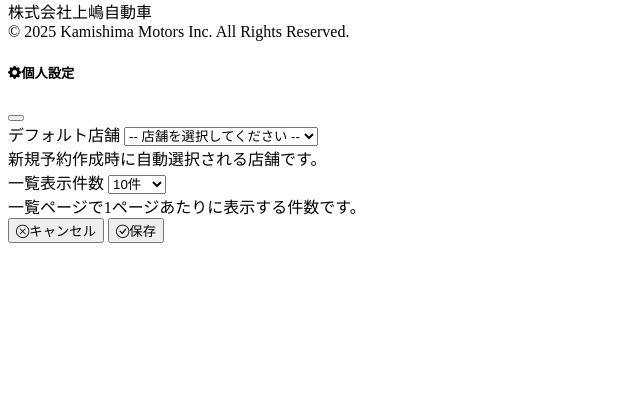
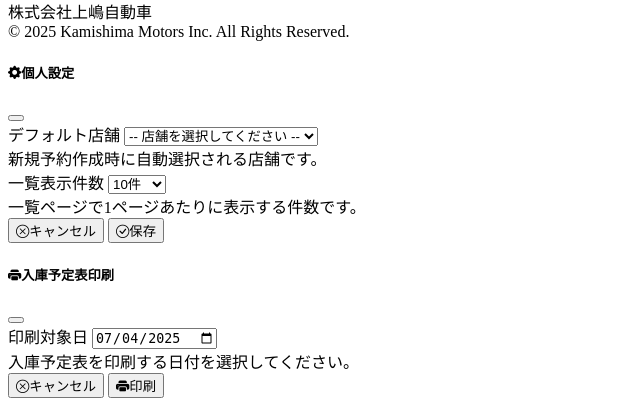
Before and after one commit to nk-group/kamishima-reserve, a CodeIgniter 4 app: the page made by src/app/Views/Admin/Dashboard/index.php in a window 1280 px wide. Shown: the part 1149-1555 px from the top of the page, without its empty margins (0-640 px from the left). Before the commit the page ends 1392 px from the top, so only its background shows below. Run offline with PHP 8.4 and a stand-in for CodeIgniter, Linux system fonts and the light colour scheme; the template is opened without the code that fills it, so the values that code supplies are empty; some libraries are stand-ins or nearby versions.

Commit message:
入庫予定表の仮実装

```diff
--- a/src/app/Views/Layouts/admin_layout.php
+++ b/src/app/Views/Layouts/admin_layout.php
@@ -33,6 +33,9 @@
     <?php // 個人設定モーダルをインクルード ?>
     <?= $this->include('Partials/_user_preferences_modal') ?>
 
+    <?php // 入庫予定表印刷モーダルをインクルード ?>
+    <?= $this->include('Partials/_arrival_schedule_print_modal') ?>
+
     <?= $this->renderSection('page_specific_scripts') ?>
 </body>
 </html>
--- a/src/app/Views/Partials/_admin_header.php
+++ b/src/app/Views/Partials/_admin_header.php
@@ -47,7 +47,7 @@ if (auth()->loggedIn()) {
                         <li><a class="dropdown-item" href="<?= site_url('admin/reservations/new') ?>">予約登録</a></li>
                         <li><a class="dropdown-item" href="<?= $admin_dashboard_url ?>">カレンダー</a></li>
                         <li><hr class="dropdown-divider"></li>
-                        <li><a class="dropdown-item" href="#">
+                        <li><a class="dropdown-item"  href="#" id="arrivalSchedulePrintBtn">
                             <i class="bi bi-printer me-2"></i>
                             入庫予定表印刷
                         </a></li>
--- /dev/null
+++ b/src/app/Views/Partials/_arrival_schedule_print_modal.php
@@ -0,0 +1,57 @@
+<?php // src/app/Views/Partials/_arrival_schedule_print_modal.php ?>
+
+<!-- 入庫予定表印刷モーダル -->
+<div class="modal fade" id="arrivalSchedulePrintModal" tabindex="-1" aria-labelledby="arrivalSchedulePrintModalLabel" aria-hidden="true">
+    <div class="modal-dialog modal-dialog-centered">
+        <div class="modal-content">
+            <div class="modal-header">
+                <h5 class="modal-title" id="arrivalSchedulePrintModalLabel">
+                    <i class="bi bi-printer-fill me-2"></i>入庫予定表印刷
+                </h5>
+                <button type="button" class="btn-close" data-bs-dismiss="modal" aria-label="閉じる"></button>
+            </div>
+            <div class="modal-body">
+                <form id="arrivalSchedulePrintForm">
+                    <?= csrf_field() ?>
+
+                    <!-- 日付選択 -->
+                    <div class="mb-3">
+                        <label for="printDate" class="form-label">印刷対象日</label>
+                        <input type="date" class="form-select" id="printDate" name="print_date"
+                               value="<?= date('Y-m-d') ?>" required>
+                        <div class="form-text">入庫予定表を印刷する日付を選択してください。</div>
+                    </div>
+
+                    <!-- 日付範囲選択（将来的な拡張用） -->
+                    <div class="mb-3" style="display: none;" id="dateRangeSection">
+                        <label class="form-label">印刷範囲</label>
+                        <div class="row">
+                            <div class="col-md-6">
+                                <label for="printDateFrom" class="form-label">開始日</label>
+                                <input type="date" class="form-select" id="printDateFrom" name="print_date_from">
+                            </div>
+                            <div class="col-md-6">
+                                <label for="printDateTo" class="form-label">終了日</label>
+                                <input type="date" class="form-select" id="printDateTo" name="print_date_to">
+                            </div>
+                        </div>
+                    </div>
+                </form>
+
+                <!-- メッセージ表示エリア -->
+                <div id="arrivalSchedulePrintMessage" class="alert alert-dismissible fade" role="alert" style="display: none;">
+                    <span id="arrivalSchedulePrintMessageText"></span>
+                    <button type="button" class="btn-close" aria-label="閉じる" onclick="hideArrivalSchedulePrintMessage()"></button>
+                </div>
+            </div>
+            <div class="modal-footer">
+                <button type="button" class="btn btn-secondary" data-bs-dismiss="modal">
+                    <i class="bi bi-x-circle me-2"></i>キャンセル
+                </button>
+                <button type="button" class="btn btn-primary" id="executeArrivalSchedulePrintBtn">
+                    <i class="bi bi-printer-fill me-2"></i>印刷
+                </button>
+            </div>
+        </div>
+    </div>
+</div>
```
Also changed, not shown: assets/js/admin.js (+7 -0 lines), assets/js/admin/common/arrival-schedule-print.js (added, +147 -0 lines).
